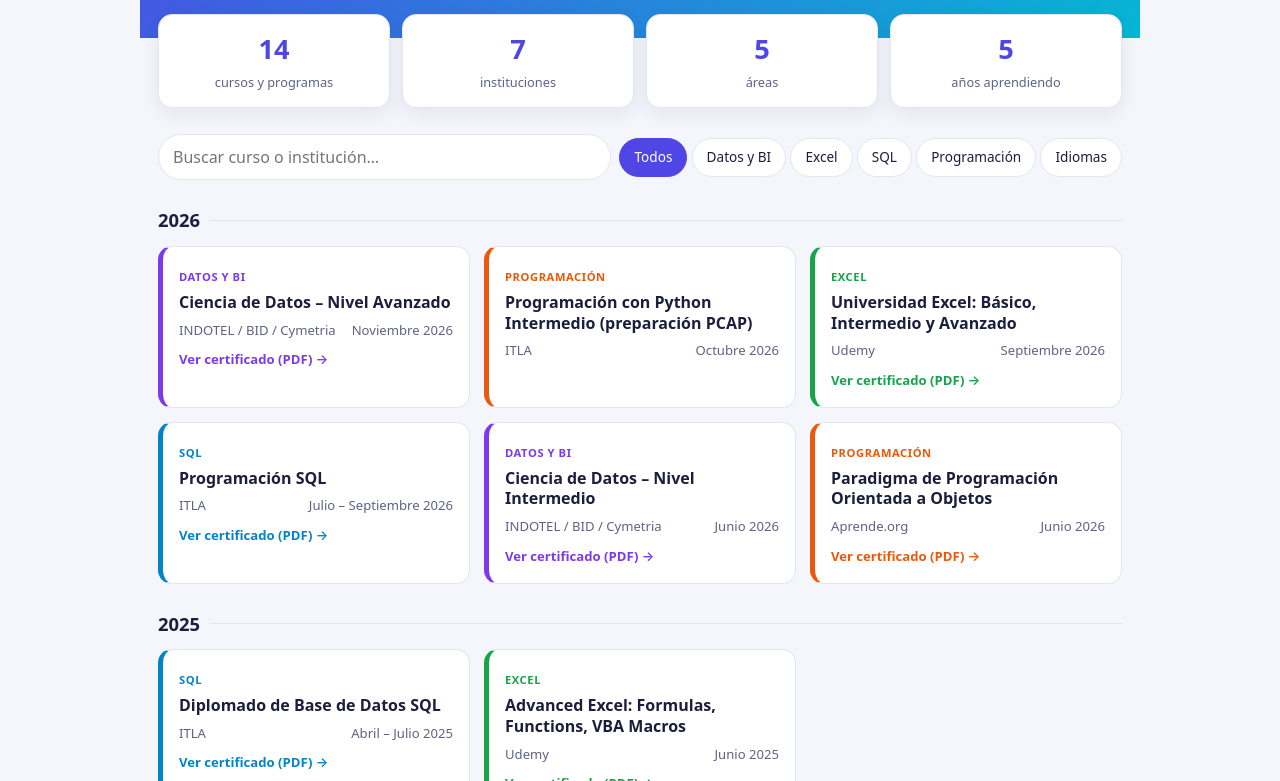
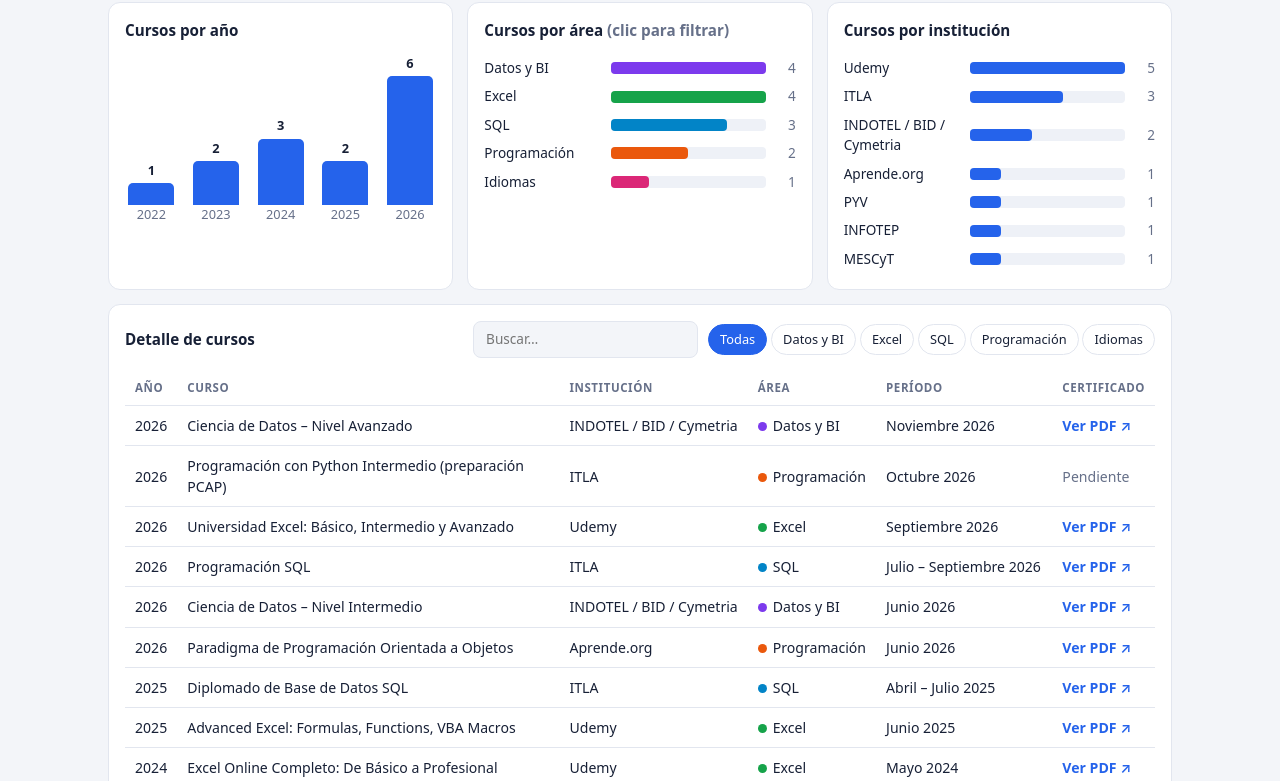
Before and after one commit to gsantos1601-sys/mis-cursos, a plain HTML site: page index.html in a window 1280 px wide. Shown: the part 205-986 px from the top of the page. Drawn offline with Linux system fonts and the light colour scheme.

Commit message:
Add files via upload

```diff
--- a/index.html
+++ b/index.html
@@ -3,56 +3,76 @@
 <head>
 <meta charset="utf-8">
 <meta name="viewport" content="width=device-width, initial-scale=1">
-<title>Repositorio de formación · Gerardo Narvaez De Los Santos</title>
+<title>Dashboard de formación · Gerardo Narvaez De Los Santos</title>
 <style>
-:root{--bg:#f5f6fb;--card:#fff;--text:#1b1f3b;--muted:#5d6385;--line:#e3e5f1;--accent:#4f46e5;--accent2:#06b6d4;
+:root{--bg:#f3f5f9;--card:#fff;--text:#172036;--muted:#667089;--line:#e2e6ef;--accent:#2563eb;--track:#eef1f7;
 --c-datos:#7c3aed;--c-excel:#16a34a;--c-sql:#0284c7;--c-prog:#ea580c;--c-idioma:#db2777}
-@media (prefers-color-scheme:dark){:root{--bg:#0f1226;--card:#181c38;--text:#eceefb;--muted:#9aa0c7;--line:#2a2f55;--accent:#818cf8;--accent2:#22d3ee;color-scheme:dark}}
+@media (prefers-color-scheme:dark){:root{--bg:#0e1424;--card:#161d33;--text:#e8ecf8;--muted:#8f99b8;--line:#263052;--accent:#60a5fa;--track:#1f2845;color-scheme:dark}}
 *{box-sizing:border-box}
-body{margin:0;background:var(--bg);color:var(--text);font-family:system-ui,-apple-system,"Segoe UI",Roboto,sans-serif;line-height:1.5}
-.wrap{max-width:1000px;margin:0 auto;padding:0 18px 48px}
-.hero{margin:0 -18px 28px;padding:44px 18px 34px;background:linear-gradient(135deg,var(--accent),var(--accent2));color:#fff;text-align:center}
-.hero small{letter-spacing:.14em;text-transform:uppercase;opacity:.85;font-size:.75rem}
-.hero h1{margin:.3em 0 .2em;font-size:clamp(1.7rem,5vw,2.6rem);line-height:1.15}
-.hero p{margin:0 auto;max-width:560px;opacity:.92}
-.stats{display:grid;grid-template-columns:repeat(auto-fit,minmax(130px,1fr));gap:12px;margin:-52px 0 26px}
-.stat{background:var(--card);border:1px solid var(--line);border-radius:14px;padding:14px;text-align:center;box-shadow:0 6px 18px rgba(30,30,80,.08)}
-.stat b{display:block;font-size:1.7rem;color:var(--accent)}
-.stat span{font-size:.8rem;color:var(--muted)}
-.tools{display:flex;flex-wrap:wrap;gap:8px;align-items:center;margin-bottom:22px}
-.tools input{flex:1 1 200px;padding:10px 14px;border-radius:999px;border:1px solid var(--line);background:var(--card);color:var(--text);font:inherit}
-.chip{border:1px solid var(--line);background:var(--card);color:var(--text);padding:8px 14px;border-radius:999px;cursor:pointer;font:inherit;font-size:.85rem}
+body{margin:0;background:var(--bg);color:var(--text);font:15px/1.5 system-ui,-apple-system,"Segoe UI",Roboto,sans-serif;font-variant-numeric:tabular-nums}
+.wrap{max-width:1100px;margin:0 auto;padding:24px 18px 48px}
+header{display:flex;flex-wrap:wrap;justify-content:space-between;gap:12px;align-items:flex-end;margin-bottom:20px}
+h1{margin:0;font-size:1.6rem}
+header p{margin:2px 0 0;color:var(--muted)}
+nav a{color:var(--accent);text-decoration:none;margin-left:14px;font-size:.9rem}
+nav a:hover{text-decoration:underline}
+.kpis{display:grid;grid-template-columns:repeat(auto-fit,minmax(150px,1fr));gap:12px;margin-bottom:14px}
+.kpi,.panel{background:var(--card);border:1px solid var(--line);border-radius:12px}
+.kpi{padding:14px 16px}
+.kpi span{display:block;font-size:.75rem;color:var(--muted);text-transform:uppercase;letter-spacing:.05em}
+.kpi b{font-size:2rem;line-height:1.2}
+.kpi small{color:var(--muted)}
+.charts{display:grid;grid-template-columns:repeat(auto-fit,minmax(290px,1fr));gap:14px;margin-bottom:14px}
+.panel{padding:16px}
+.panel h2{margin:0 0 12px;font-size:.95rem}
+.cols{display:flex;align-items:flex-end;gap:12px;height:170px}
+.col{flex:1;display:flex;flex-direction:column;justify-content:flex-end;align-items:center;height:100%;font-size:.8rem;color:var(--muted)}
+.col i{display:block;width:100%;max-width:46px;background:var(--accent);border-radius:5px 5px 0 0;min-height:3px}
+.col b{color:var(--text);margin-bottom:3px}
+.row{display:grid;grid-template-columns:minmax(80px,38%) 1fr 22px;gap:8px;align-items:center;width:100%;padding:4px 0;border:0;background:none;color:var(--text);font:inherit;font-size:.85rem;text-align:left}
+button.row{cursor:pointer}
+button.row:hover .fill{opacity:.8}
+.track{background:var(--track);border-radius:4px;height:12px}
+.fill{height:100%;border-radius:4px;background:var(--col,var(--accent))}
+.row em{font-style:normal;color:var(--muted);text-align:right}
+.bar{display:flex;flex-wrap:wrap;gap:10px;align-items:center;margin-bottom:12px}
+.bar h2{margin:0 auto 0 0}
+.bar input{padding:7px 12px;border-radius:8px;border:1px solid var(--line);background:var(--bg);color:var(--text);font:inherit;font-size:.85rem}
+.chip{border:1px solid var(--line);background:var(--card);color:var(--text);padding:5px 11px;border-radius:999px;cursor:pointer;font:inherit;font-size:.8rem}
 .chip.on{background:var(--accent);border-color:var(--accent);color:#fff}
-h2.year{margin:26px 0 12px;font-size:1.15rem;display:flex;align-items:center;gap:10px}
-h2.year::after{content:"";flex:1;height:1px;background:var(--line)}
-.grid{display:grid;grid-template-columns:repeat(auto-fill,minmax(280px,1fr));gap:14px}
-.card{display:block;color:inherit;text-decoration:none;background:var(--card);border:1px solid var(--line);border-left:5px solid var(--c);border-radius:14px;padding:16px;transition:transform .15s,box-shadow .15s}
-a.card:hover{transform:translateY(-3px);box-shadow:0 10px 24px rgba(30,30,80,.12)}
-.tag{display:inline-block;font-size:.7rem;font-weight:700;letter-spacing:.05em;text-transform:uppercase;color:var(--c);margin-bottom:6px}
-.card h3{margin:0 0 8px;font-size:1rem;line-height:1.3}
-.meta{display:flex;justify-content:space-between;gap:8px;font-size:.82rem;color:var(--muted)}
-.cert{margin-top:10px;font-size:.82rem;font-weight:600;color:var(--c)}
-.empty{text-align:center;color:var(--muted);padding:40px 0}
-footer{margin-top:36px;text-align:center;font-size:.82rem;color:var(--muted)}
-footer a{color:var(--accent)}
+.tw{overflow-x:auto}
+table{width:100%;border-collapse:collapse;font-size:.88rem}
+th,td{text-align:left;padding:9px 10px;border-bottom:1px solid var(--line);white-space:nowrap}
+td.n{white-space:normal;min-width:240px}
+th{font-size:.72rem;text-transform:uppercase;letter-spacing:.05em;color:var(--muted);cursor:pointer;user-select:none}
+th:hover{color:var(--accent)}
+tr:hover td{background:var(--track)}
+.dot{display:inline-block;width:9px;height:9px;border-radius:50%;margin-right:6px;background:var(--col)}
+td a{color:var(--accent);text-decoration:none;font-weight:600}
+td a:hover{text-decoration:underline}
+.muted{color:var(--muted)}
+footer{margin-top:18px;font-size:.8rem;color:var(--muted);text-align:center}
 </style>
 </head>
 <body>
 <div class="wrap">
-<header class="hero">
-<small>Repositorio de formación</small>
-<h1>Gerardo Narvaez De Los Santos</h1>
-<p>Cursos, diplomados y programas en ciencia de datos, bases de datos, Excel, Power BI y programación. Haz clic en un curso para ver su certificado.</p>
+<header>
+<div><h1>Dashboard de formación</h1><p>Gerardo Narvaez De Los Santos · Analista de Datos · BI y automatización</p></div>
+<nav><a href="https://www.linkedin.com/in/gerardo-narvaez-abb24a371">LinkedIn</a><a href="https://github.com/gsantos1601-sys">GitHub</a></nav>
 </header>
-<section class="stats" id="stats"></section>
-<div class="tools">
-<input id="q" type="search" placeholder="Buscar curso o institución…" aria-label="Buscar">
-<span id="chips"></span>
-</div>
-<main id="list"></main>
-<footer>
-<a href="https://www.linkedin.com/in/gerardo-narvaez-abb24a371">LinkedIn</a> · <a href="https://github.com/gsantos1601-sys">GitHub</a>
-</footer>
+<section class="kpis" id="kpis"></section>
+<section class="charts">
+<div class="panel"><h2>Cursos por año</h2><div class="cols" id="byYear"></div></div>
+<div class="panel"><h2>Cursos por área <span class="muted">(clic para filtrar)</span></h2><div id="byCat"></div></div>
+<div class="panel"><h2>Cursos por institución</h2><div id="byInst"></div></div>
+</section>
+<section class="panel">
+<div class="bar"><h2>Detalle de cursos</h2><input id="q" type="search" placeholder="Buscar…" aria-label="Buscar"><span id="chips"></span></div>
+<div class="tw"><table><thead><tr>
+<th data-k="3">Año</th><th data-k="0">Curso</th><th data-k="1">Institución</th><th data-k="4">Área</th><th>Período</th><th>Certificado</th>
+</tr></thead><tbody id="rows"></tbody></table></div>
+</section>
+<footer>Fuente: certificados propios · Actualizado en noviembre de 2026</footer>
 </div>
 <script>
 var CATS={datos:["Datos y BI","--c-datos"],excel:["Excel","--c-excel"],sql:["SQL","--c-sql"],prog:["Programación","--c-prog"],idioma:["Idiomas","--c-idioma"]};
@@ -60,7 +80,7 @@ var CATS={datos:["Datos y BI","--c-datos"],excel:["Excel","--c-excel"],sql:["SQL
 /* Cada curso: [nombre, institución, fecha, año, categoría, ARCHIVO]
    ARCHIVO = nombre del PDF dentro de la carpeta certificados/, SIN la extensión .pdf
    y escrito exactamente igual (mayúsculas, espacios y tildes incluidos).
-   Si lo dejas vacío ("") la tarjeta no será clicable. */
+   Si lo dejas vacío ("") no se muestra enlace. */
 var C=[
 ["Ciencia de Datos – Nivel Avanzado","INDOTEL / BID / Cymetria","Noviembre 2026",2026,"datos","CERTIFICADO CIENCIA DE DATOS AVANZADO INDOTEL"],
 ["Programación con Python Intermedio (preparación PCAP)","ITLA","Octubre 2026",2026,"prog",""],
@@ -77,31 +97,39 @@ var C=[
 ["Fundamentos de Excel Avanzado","INFOTEP","Junio 2023",2023,"excel","Curso FUNDAMENTOS DE EXCEL AVANZADO INFOTEP"],
 ["Programa de Inglés de Inmersión","MESCyT","Enero – Diciembre 2022",2022,"idioma","Certificado ingles Inmersion Gerardo Narvaez 2022 (830 Horas)"]
 ];
-
-var cat="all",q="";
-function esc(s){return s.replace(/[&<>"]/g,function(c){return{"&":"&amp;","<":"&lt;",">":"&gt;",'"':"&quot;"}[c]})}
-function stats(){
-var inst={};C.forEach(function(c){inst[c[1]]=1});
-var h=[[C.length,"cursos y programas"],[Object.keys(inst).length,"instituciones"],[Object.keys(CATS).length,"áreas"],[new Date().getFullYear()-2022+1,"años aprendiendo"]];
-document.getElementById("stats").innerHTML=h.map(function(x){return'<div class="stat"><b>'+x[0]+'</b><span>'+x[1]+'</span></div>'}).join("")}
+var cat="all",q="",sk=null,sd=1;
+function esc(s){return String(s).replace(/[&<>"]/g,function(c){return{"&":"&amp;","<":"&lt;",">":"&gt;",'"':"&quot;"}[c]})}
+function count(i){var o={};C.forEach(function(c){o[c[i]]=(o[c[i]]||0)+1});return o}
+function kpis(){
+var y=C.map(function(c){return c[3]}),inst=Object.keys(count(1)).length;
+var k=[["Cursos y programas",C.length,"en total"],["Con certificado",C.filter(function(c){return c[5]}).length,"de "+C.length],["Instituciones",inst,"distintas"],["Cursos en 2026",C.filter(function(c){return c[3]==2026}).length,"en lo que va del año"],["Años de formación",Math.max.apply(0,y)-Math.min.apply(0,y)+1,Math.min.apply(0,y)+"–"+Math.max.apply(0,y)]];
+document.getElementById("kpis").innerHTML=k.map(function(x){return'<div class="kpi"><span>'+x[0]+'</span><b>'+x[1]+'</b><small>'+x[2]+'</small></div>'}).join("")}
+function hbars(id,obj,colorOf,click){
+var ks=Object.keys(obj).sort(function(a,b){return obj[b]-obj[a]}),m=obj[ks[0]];
+document.getElementById(id).innerHTML=ks.map(function(k){
+var lab=click?CATS[k][0]:k,st=' style="--col:'+(colorOf?colorOf(k):"var(--accent)")+'"';
+var inner='<span>'+esc(lab)+'</span><div class="track"><div class="fill" style="width:'+obj[k]/m*100+'%"></div></div><em>'+obj[k]+'</em>';
+return click?'<button class="row" data-c="'+k+'"'+st+'>'+inner+'</button>':'<div class="row"'+st+'>'+inner+'</div>'}).join("");
+if(click)document.querySelectorAll("#"+id+" .row").forEach(function(b){b.onclick=function(){cat=cat==b.dataset.c?"all":b.dataset.c;chips();rows()}})}
+function charts(){
+var y=count(3),ys=Object.keys(y).sort(),m=Math.max.apply(0,ys.map(function(k){return y[k]}));
+document.getElementById("byYear").innerHTML=ys.map(function(k){return'<div class="col"><b>'+y[k]+'</b><i style="height:'+y[k]/m*78+'%"></i><span>'+k+'</span></div>'}).join("");
+hbars("byCat",count(4),function(k){return"var("+CATS[k][1]+")"},true);
+hbars("byInst",count(1))}
 function chips(){
-var h='<button class="chip'+(cat=="all"?" on":"")+'" data-c="all">Todos</button> ';
+var h='<button class="chip'+(cat=="all"?" on":"")+'" data-c="all">Todas</button> ';
 for(var k in CATS)h+='<button class="chip'+(cat==k?" on":"")+'" data-c="'+k+'">'+CATS[k][0]+'</button> ';
 var el=document.getElementById("chips");el.innerHTML=h;
-el.querySelectorAll(".chip").forEach(function(b){b.onclick=function(){cat=b.dataset.c;chips();render()}})}
-function render(){
-var items=C.filter(function(c){return(cat=="all"||c[4]==cat)&&(c[0]+" "+c[1]).toLowerCase().indexOf(q)>-1});
-if(!items.length){document.getElementById("list").innerHTML='<p class="empty">No hay cursos con ese filtro.</p>';return}
-var out="",y=0;
-items.forEach(function(c){
-if(c[3]!=y){if(y)out+="</div>";y=c[3];out+='<h2 class="year">'+y+'</h2><div class="grid">'}
-var inner='<span class="tag">'+CATS[c[4]][0]+'</span><h3>'+esc(c[0])+'</h3><div class="meta"><span>'+esc(c[1])+'</span><span>'+esc(c[2])+'</span></div>';
-var style=' style="--c:var('+CATS[c[4]][1]+')"';
-if(c[5]){out+='<a class="card" href="'+esc("certificados/"+encodeURIComponent(c[5]+".pdf"))+'" target="_blank" rel="noopener"'+style+'>'+inner+'<div class="cert">Ver certificado (PDF) →</div></a>'}
-else{out+='<div class="card"'+style+'>'+inner+'</div>'}});
-document.getElementById("list").innerHTML=out+"</div>"}
-document.getElementById("q").oninput=function(e){q=e.target.value.toLowerCase();render()};
-stats();chips();render();
+el.querySelectorAll(".chip").forEach(function(b){b.onclick=function(){cat=b.dataset.c;chips();rows()}})}
+function rows(){
+var items=C.map(function(c,i){return c.concat(i)}).filter(function(c){return(cat=="all"||c[4]==cat)&&(c[0]+" "+c[1]).toLowerCase().indexOf(q)>-1});
+if(sk!==null)items.sort(function(a,b){var x=a[sk],y=b[sk];return(x>y?1:x<y?-1:a[6]-b[6])*sd});
+document.getElementById("rows").innerHTML=items.length?items.map(function(c){
+var cert=c[5]?'<a href="'+esc("certificados/"+encodeURIComponent(c[5]+".pdf"))+'" target="_blank" rel="noopener">Ver PDF ↗</a>':'<span class="muted">Pendiente</span>';
+return'<tr><td>'+c[3]+'</td><td class="n">'+esc(c[0])+'</td><td>'+esc(c[1])+'</td><td><span class="dot" style="--col:var('+CATS[c[4]][1]+')"></span>'+CATS[c[4]][0]+'</td><td>'+esc(c[2])+'</td><td>'+cert+'</td></tr>'}).join(""):'<tr><td colspan="6" class="muted">Sin resultados.</td></tr>'}
+document.querySelectorAll("th[data-k]").forEach(function(t){t.onclick=function(){var k=+t.dataset.k;sd=sk===k?-sd:(k==3?-1:1);sk=k;rows()}});
+document.getElementById("q").oninput=function(e){q=e.target.value.toLowerCase();rows()};
+kpis();charts();chips();rows();
 </script>
 </body>
 </html>
```
